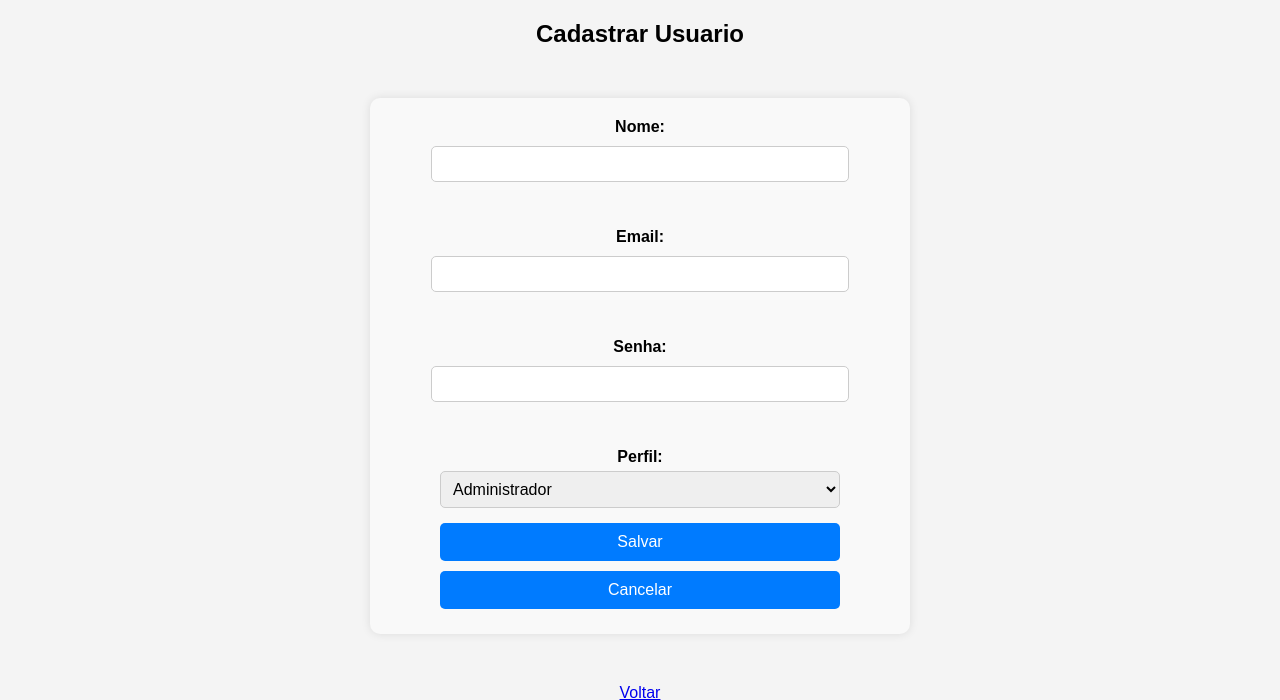
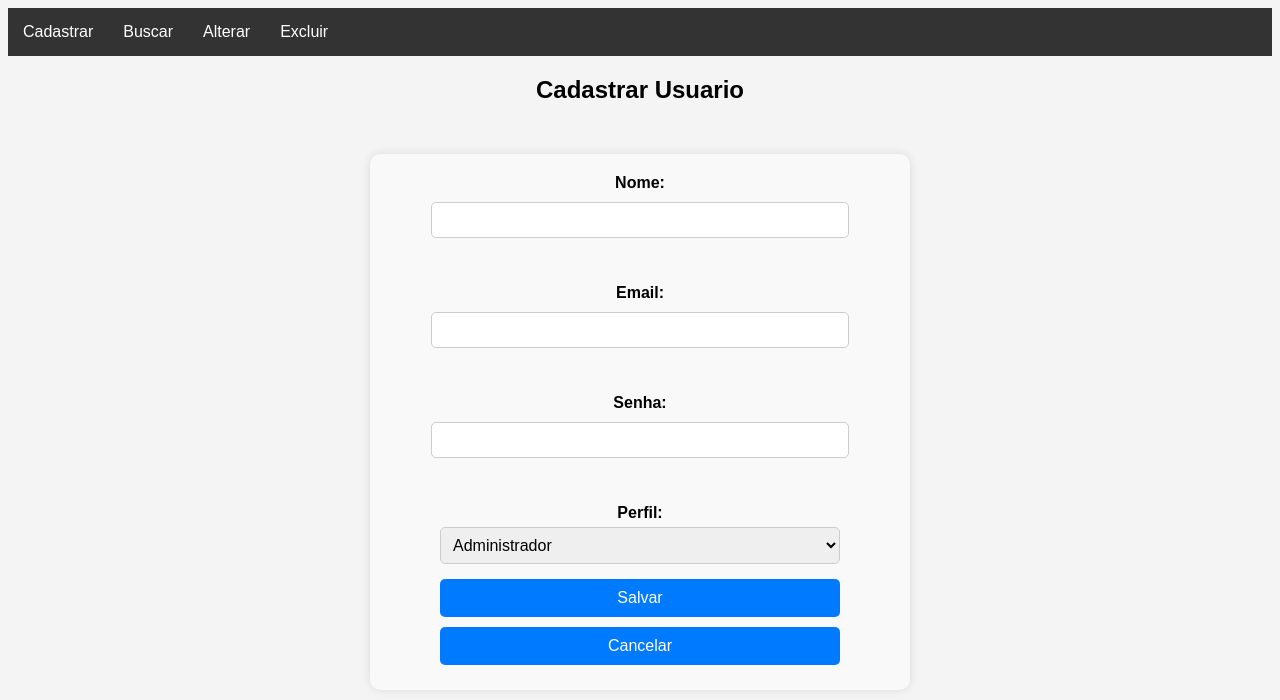
Before and after one commit to baleradaniel/PROVA-Daniel_Balera, a PHP site: page /cadastro_usuario.php in a window 1280 px wide. Shown: the top 700 px of the page. Run offline with PHP 8.4, Linux system fonts and the light colour scheme; a user stored in the database is signed in; data comes from the database, SQL or seed files in the repository.

Commit message:
Add dynamic menu based on user profile
Introduces a dynamic navigation menu that displays options according to the logged-in user's profile permissions. The menu is generated from a permissions array and adapts to different user roles, improving usability and access control.

```diff
--- a/MaterialApoio/cadastro_usuario.php
+++ b/MaterialApoio/cadastro_usuario.php
@@ -4,13 +4,13 @@ require_once 'conexao.php';
 
 // Verifica se o usuário tem permissão para acessar a página
 // Supondo que o perfil 1 seja o administrador
-if($_SESSION['perfil'] != 1) {
+if ($_SESSION['perfil'] != 1) {
     //echo "<script>alert('Acesso negado. Você não tem permissão para acessar esta página.');</script>";
     echo "Acesso Negado";
     exit();
 }
 
-if($_SERVER["REQUEST_METHOD"]=="POST") {
+if ($_SERVER["REQUEST_METHOD"] == "POST") {
     $nome = $_POST['nome'];
     $email = $_POST['email'];
     $senha = password_hash($_POST['senha'], PASSWORD_DEFAULT);
@@ -23,23 +23,79 @@ if($_SERVER["REQUEST_METHOD"]=="POST") {
     $stmt->bindParam(':senha', $senha);
     $stmt->bindParam(':id_perfil', $id_perfil);
 
-    if($stmt->execute()) {
+    if ($stmt->execute()) {
         echo "<script>alert('Usuário cadastrado com sucesso!');</script>";
     } else {
         echo "<script>alert('Erro ao cadastrar usuário. Tente novamente.');</script>";
     }
 }
+$id_perfil = $_SESSION['perfil'];
+$sqlPerfil = "SELECT nome_perfil FROM perfil WHERE id_perfil = :id_perfil";
+$stmtPerfil = $pdo->prepare($sqlPerfil);
+$stmtPerfil->bindParam(':id_perfil', $id_perfil);
+$stmtPerfil->execute();
+$perfil = $stmtPerfil->fetch(PDO::FETCH_ASSOC);
+$nome_perfil = $perfil['nome_perfil'];
+
+$permissoes = [
+    1 => [
+        "Cadastrar" => ["cadastro_usuario.php", "cadastro_perfil.php", "cadastro_cliente.php", "cadastro_fornecedor.php", "cadastro_produto.php", "cadastro_funcionario.php"],
+        "Buscar" => ["buscar_usuario.php", "buscar_perfil.php", "buscar_cliente.php", "buscar_fornecedor.php", "buscar_produto.php", "buscar_funcionario.php"],
+        "Alterar" => ["alterar_usuario.php", "alterar_perfil.php", "alterar_cliente.php", "alterar_fornecedor.php", "alterar_produto.php", "alterar_funcionario.php"],
+        "Excluir" => ["excluir_usuario.php", "excluir_perfil.php", "excluir_cliente.php", "excluir_fornecedor.php", "excluir_produto.php", "excluir_funcionario.php"]
+    ],
+
+    2 => [
+        "Cadastrar" => ["cadastro_cliente.php"],
+        "Buscar" => ["buscar_cliente.php", "buscar_fornecedor.php", "buscar_produto.php"],
+        "Alterar" => ["alterar_cliente.php", "alterar_fornecedor.php"]
+    ],
+
+    3 => [
+        "Cadastrar" => ["cadastro_fornecedor.php", "cadastro_produto.php"],
+        "Buscar" => ["buscar_cliente.php", "buscar_fornecedor.php", "buscar_produto.php"],
+        "Alterar" => ["alterar_fornecedor.php", "alterar_produto.php"],
+        "Excluir" => ["excluir_produto.php"]
+    ],
+
+    4 => [
+        "Cadastrar" => ["cadastro_cliente.php"],
+        "Buscar" => ["buscar_produto.php"],
+        "Alterar" => ["alterar_cliente.php"]
+    ],
+];
+
+// Obtendo as opções disponíveis para o perfil do usuário logado
+$opcoes_menu = $permissoes[$id_perfil];
 ?>
 
 <!DOCTYPE html>
 <html lang="en">
+
 <head>
     <meta charset="UTF-8">
     <meta name="viewport" content="width=device-width, initial-scale=1.0">
     <title>Cadastro de Usuario</title>
     <link rel="stylesheet" href="styles.css">
 </head>
+
 <body>
+    <nav>
+        <ul class="menu">
+            <?php foreach ($opcoes_menu as $categoria => $arquivos): ?>
+                <li class="dropdown">
+                    <a href="#"><?= $categoria ?></a>
+                    <ul class="dropdown-menu">
+                        <?php foreach ($arquivos as $arquivo): ?>
+                            <li>
+                                <a href="<?= $arquivo ?>"><?= ucfirst(str_replace("_", " ", basename($arquivo, ".php"))) ?></a>
+                            </li>
+                        <?php endforeach; ?>
+                    </ul>
+                </li>
+            <?php endforeach; ?>
+        </ul>
+    </nav>
     <h2>Cadastrar Usuario</h2>
     <form action="cadastro_usuario.php" method="post">
         <label for="nome">Nome:</label>
@@ -65,4 +121,5 @@ if($_SERVER["REQUEST_METHOD"]=="POST") {
 
     <a href="principal.php">Voltar</a>
 </body>
+
 </html>
```
